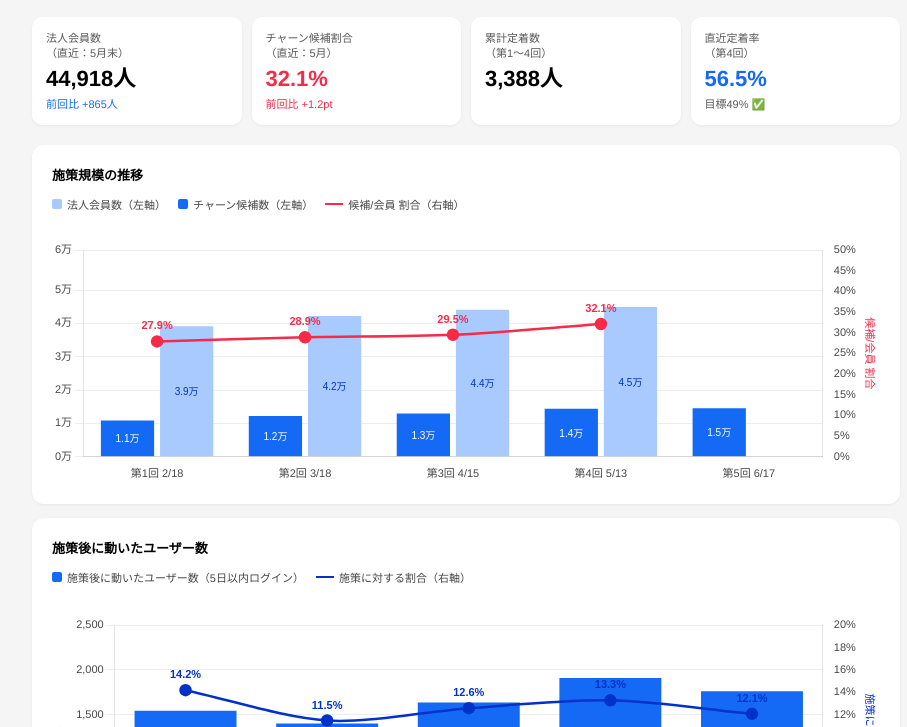
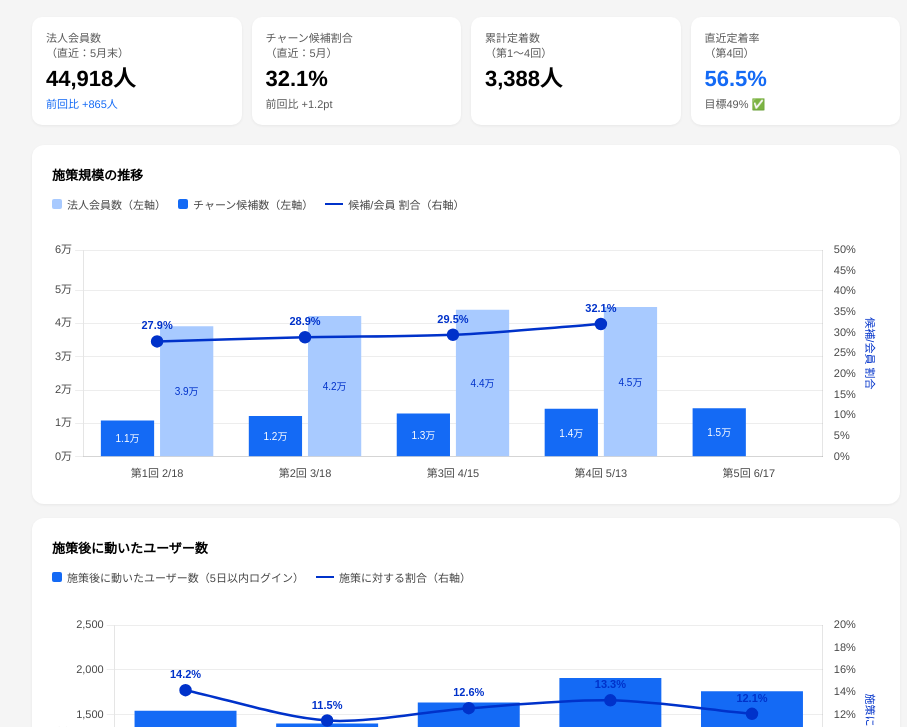
Before and after one commit to hitomiyoshizawa-debug/login-campaign-dashboard, a plain HTML site: page index.html in a window 1280 px wide. Shown: the part 73-800 px from the top of the page, without its empty margins (174-1081 px from the left). Drawn offline with nearby package versions, Linux system fonts and the light colour scheme.

Commit message:
index.html

```diff
--- a/index.html
+++ b/index.html
@@ -40,8 +40,8 @@ h1 { font-size:18px; font-weight:700; margin-bottom:4px; }
     </div>
     <div class="card">
       <div class="label">チャーン候補割合<br>（直近：5月）</div>
-      <div class="value red">32.1%</div>
-      <div class="sub red">前回比 +1.2pt</div>
+      <div class="value">32.1%</div>
+      <div class="sub gray">前回比 +1.2pt</div>
     </div>
     <div class="card">
       <div class="label">累計定着数<br>（第1〜4回）</div>
@@ -59,7 +59,7 @@ h1 { font-size:18px; font-weight:700; margin-bottom:4px; }
     <div class="legend">
       <span><i class="dot" style="background:#a8caff;"></i>法人会員数（左軸）</span>
       <span><i class="dot" style="background:#146af5;"></i>チャーン候補数（左軸）</span>
-      <span><i class="ln" style="background:#f72a48;"></i>候補/会員 割合（右軸）</span>
+      <span><i class="ln" style="background:#0032ca;"></i>候補/会員 割合（右軸）</span>
     </div>
     <div style="position:relative;height:260px;"><canvas id="scaleChart"></canvas></div>
   </div>
@@ -87,7 +87,7 @@ h1 { font-size:18px; font-weight:700; margin-bottom:4px; }
     <div class="title">KPI：開封率・CTR推移</div>
     <div class="legend">
       <span><i class="ln" style="background:#146af5;"></i>開封率（左軸）</span>
-      <span><i class="ln" style="background:#f72a48;border-top:2px dashed #f72a48;"></i>CTR（右軸）</span>
+      <span><i class="ln" style="background:#0032ca;border-top:2px dashed #0032ca;"></i>CTR（右軸）</span>
     </div>
     <div style="position:relative;height:260px;"><canvas id="kpiChart"></canvas></div>
   </div>
@@ -104,7 +104,7 @@ const acts     = [1545,  1404,  1637,  1910,  1762];
 const rets     = [754,   685,   870,   1079,  null];
 const retRate  = [48.8,  48.8,  53.1,  56.5,  null];
 const openRate = [29.7,  25.5,  25.4,  25.1,  23.7];
-const ctr      = [1.3,   1.1,   0.9,   null,  1.4];
+const ctr      = [1.3,   1.1,   0.9,   1.0,   1.4];
 // =====================
 
 const noRets  = acts.map((a,i) => rets[i]!=null ? a-rets[i] : null);
@@ -139,8 +139,8 @@ new Chart(document.getElementById('scaleChart'),{
     {label:'法人会員数', data:members, backgroundColor:'#a8caff', yAxisID:'y1', order:3},
     {label:'チャーン候補数', data:cands, backgroundColor:'#146af5', yAxisID:'y1', order:2},
     {type:'line', label:'候補/会員 割合', data:candRate,
-     borderColor:'#f72a48', backgroundColor:'transparent',
-     borderWidth:2.5, pointRadius:5, pointBackgroundColor:'#f72a48',
+     borderColor:'#0032ca', backgroundColor:'transparent',
+     borderWidth:2.5, pointRadius:5, pointBackgroundColor:'#0032ca',
      tension:0.3, yAxisID:'y2', order:1, spanGaps:false}
   ]},
   options:{
@@ -154,11 +154,11 @@ new Chart(document.getElementById('scaleChart'),{
       x:{ticks:T, grid:NG},
       y1:{max:62000, ticks:{...T,callback:v=>(v/10000).toFixed(0)+'万'}, grid:G},
       y2:{position:'right', min:0, max:50, ticks:{...T,callback:v=>v+'%'}, grid:NG,
-          title:{display:true,text:'候補/会員 割合',color:'#f72a48',font:{size:11}}}
+          title:{display:true,text:'候補/会員 割合',color:'#0032ca',font:{size:11}}}
     },
     animation:{onComplete:function(){
       const ctx=this.ctx;
-      drawPtVals(this, 2, candRate, '#f72a48', '%');
+      drawPtVals(this, 2, candRate, '#0032ca', '%');
       [0,1].forEach(di=>{
         const meta=this.getDatasetMeta(di);
         this.data.datasets[di].data.forEach((v,i)=>{
@@ -236,7 +236,7 @@ new Chart(document.getElementById('retChart'),{
       x:{stacked:true, ticks:T, grid:NG},
       y1:{stacked:true, max:2600, ticks:{...T,callback:v=>v.toLocaleString()}, grid:G,
           title:{display:true,text:'人数',color:'#474747',font:{size:11}}},
-      y2:{position:'right', min:0, max:70, ticks:{...T,callback:v=>v+'%'}, grid:NG,
+      y2:{position:'right', min:0, max:60, ticks:{...T,callback:v=>v+'%'}, grid:NG,
           title:{display:true,text:'定着率',color:'#0032ca',font:{size:11}}}
     },
     animation:{onComplete:function(){
@@ -280,8 +280,8 @@ new Chart(document.getElementById('kpiChart'),{
      borderWidth:2.5, pointRadius:5, pointBackgroundColor:'#146af5',
      tension:0.3, fill:true, yAxisID:'y1'},
     {label:'CTR', data:ctr,
-     borderColor:'#f72a48', backgroundColor:'transparent',
-     borderWidth:2.5, pointRadius:5, pointBackgroundColor:'#f72a48',
+     borderColor:'#0032ca', backgroundColor:'transparent',
+     borderWidth:2.5, pointRadius:5, pointBackgroundColor:'#0032ca',
      tension:0.3, borderDash:[5,4], yAxisID:'y2', spanGaps:false}
   ]},
   options:{
@@ -294,13 +294,13 @@ new Chart(document.getElementById('kpiChart'),{
       y1:{min:0, max:40, ticks:{...T,callback:v=>v+'%'}, grid:G,
           title:{display:true,text:'開封率',color:'#146af5',font:{size:11}}},
       y2:{position:'right', min:0, max:3, ticks:{...T,callback:v=>v.toFixed(1)+'%'}, grid:NG,
-          title:{display:true,text:'CTR',color:'#f72a48',font:{size:11}}}
+          title:{display:true,text:'CTR',color:'#0032ca',font:{size:11}}}
     },
     animation:{onComplete:function(){
       drawPtVals(this, 0, openRate, '#146af5', '%');
-      drawPtVals(this, 1, ctr, '#f72a48', '%');
+      drawPtVals(this, 1, ctr, '#0032ca', '%');
       drawLine(this,'y1',27,'#146af5','目標27%','left');
-      drawLine(this,'y2',1.2,'#f72a48','目標1.2%','right');
+      drawLine(this,'y2',1.2,'#0032ca','目標1.2%','right');
     }}
   }
 });
```
